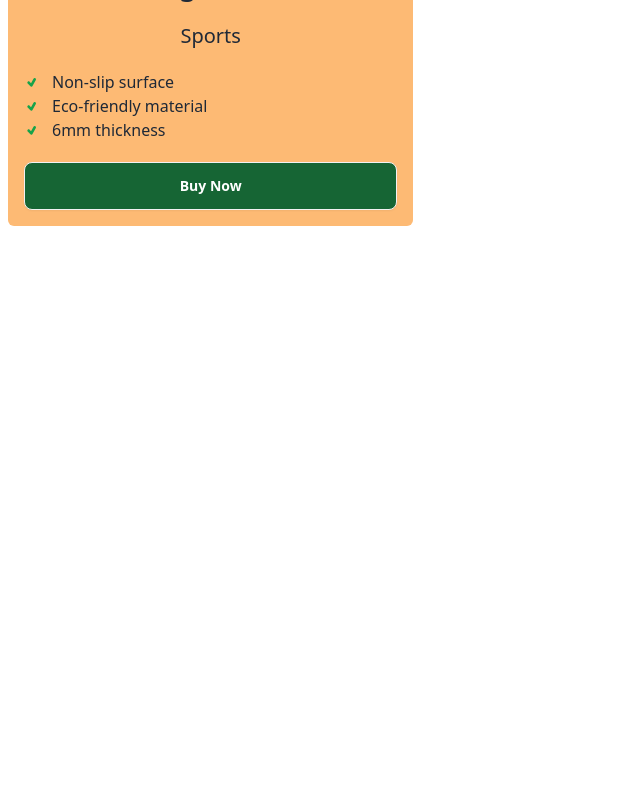
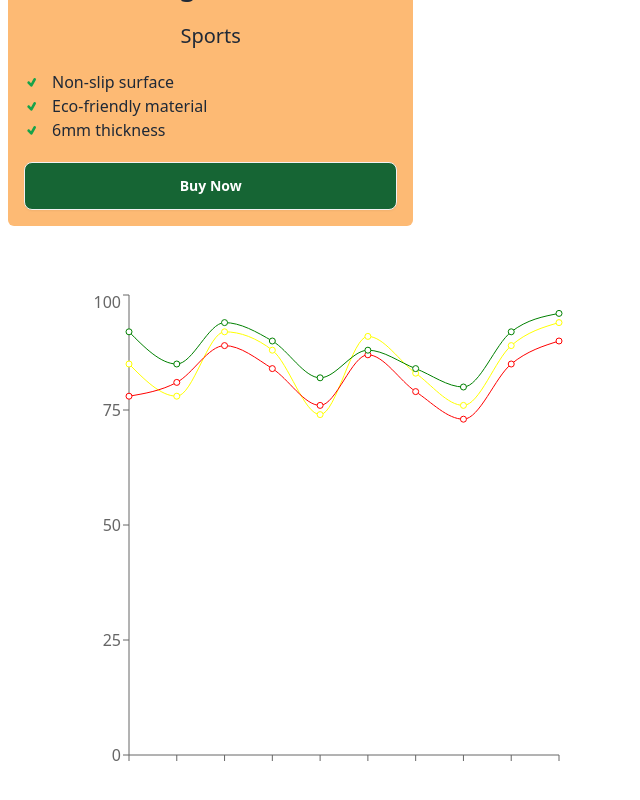
Before and after one commit to SudiptaRoy05/price-option, a React (Vite) app: page / in a window 1280 px wide. Shown: the part 1450-2250 px from the top of the page, without its empty margins (0-640 px from the left). Before the commit the page ends 1676 px from the top, so only its background shows below. Built offline with nearby package versions, Linux system fonts and the light colour scheme.

Commit message:
line chart added

```diff
--- a/package.json
+++ b/package.json
@@ -13,7 +13,8 @@
     "prop-types": "^15.8.1",
     "react": "^18.3.1",
     "react-dom": "^18.3.1",
-    "react-icons": "^5.3.0"
+    "react-icons": "^5.3.0",
+    "recharts": "^2.13.0"
   },
   "devDependencies": {
     "@eslint/js": "^9.13.0",
--- a/src/App.jsx
+++ b/src/App.jsx
@@ -1,4 +1,5 @@
 import "./App.css";
+import LineChart from "./LineChart";
 import Nav from "./Nav";
 import PriceOptions from "./PriceOptions";
 
@@ -8,6 +9,7 @@ function App() {
     <>
      <Nav></Nav>
      <PriceOptions></PriceOptions>
+     <LineChart></LineChart>
 
     </>
   );
--- /dev/null
+++ b/src/LineChart.jsx
@@ -0,0 +1,31 @@
+import { LineChart as LC, Line,XAxis,YAxis } from 'recharts';
+
+
+export default function LineChart() {
+  const studentMarks = [
+    { name: "Alice", math: 85, english: 78, science: 92 },
+    { name: "Bob", math: 78, english: 81, science: 85 },
+    { name: "Charlie", math: 92, english: 89, science: 94 },
+    { name: "David", math: 88, english: 84, science: 90 },
+    { name: "Ella", math: 74, english: 76, science: 82 },
+    { name: "Frank", math: 91, english: 87, science: 88 },
+    { name: "Grace", math: 83, english: 79, science: 84 },
+    { name: "Hannah", math: 76, english: 73, science: 80 },
+    { name: "Ian", math: 89, english: 85, science: 92 },
+    { name: "Jack", math: 94, english: 90, science: 96 }
+];
+
+
+  return (
+    <div className='m-16'>
+        <LC width={500} height={500} data={studentMarks}>
+          <XAxis dataKey={'nmae'}></XAxis>
+          <YAxis></YAxis>
+            <Line dataKey='math' type={'monotone'} stroke='yellow'></Line>
+            <Line dataKey='english' type={'monotone'} stroke='red'></Line>
+            <Line dataKey='science' type={'monotone'} stroke='green'></Line>
+
+        </LC>
+    </div>
+  )
+}
```
Also changed, not shown: 1 other file (tests, documents, lock files or other folders).
